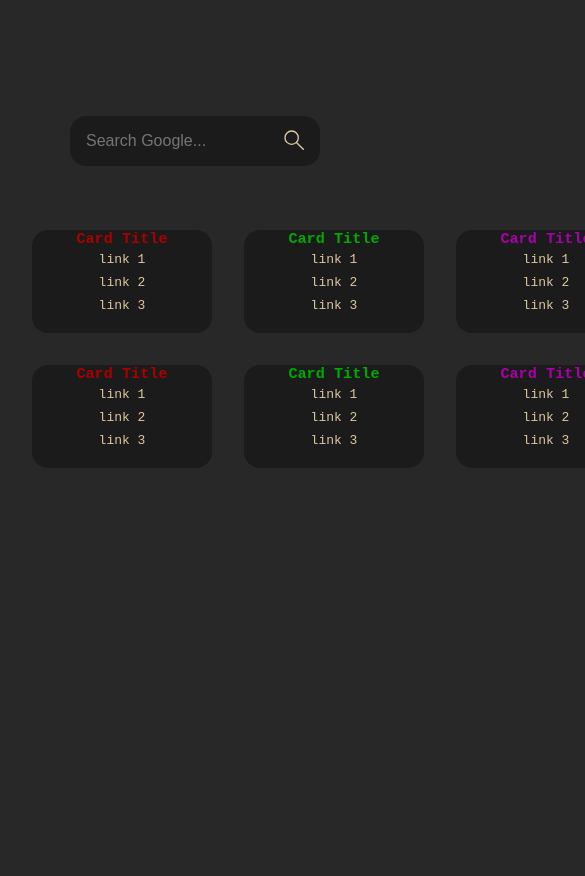
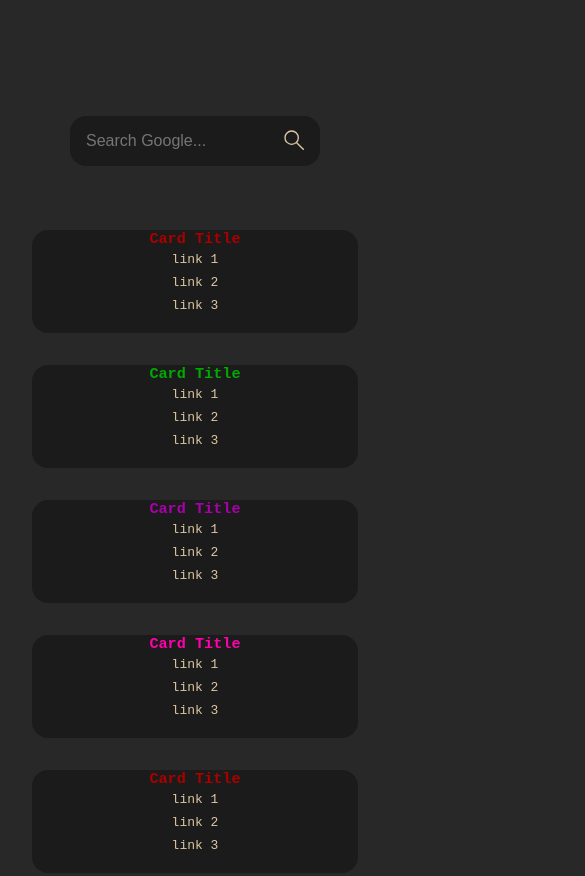
Before and after one commit to TwKnD/home-page, a plain HTML site: page index.html in a window 390 px wide. Shown: the top 876 px of the page, 585 px wide, since content can reach past the window. Before the commit the page ends 844 px from the top, so only its background shows below. Drawn offline with Linux system fonts and the light colour scheme.

Commit message:
Setup basic mobile view

```diff
--- a/styles.css
+++ b/styles.css
@@ -115,3 +115,18 @@ a:hover,
 a:focus {
     background-color: var(--background);
 }
+
+
+/* Mobile / Tablet etc : breakpoints based on card size */
+@media screen and (max-width: 900px) {
+    main {
+        grid-template-columns: 1fr 1fr;
+    }
+
+}
+
+@media screen and (max-width: 456px) {
+    main {
+        grid-template-columns: 1fr;
+    }
+}
```
Also changed, not shown: 1 other file.
